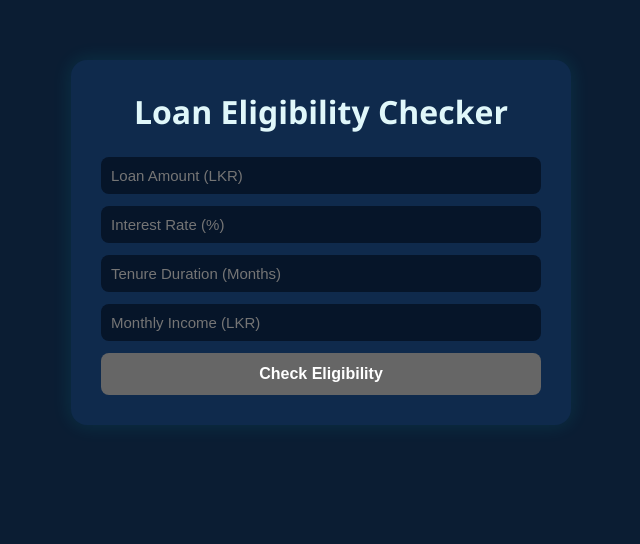
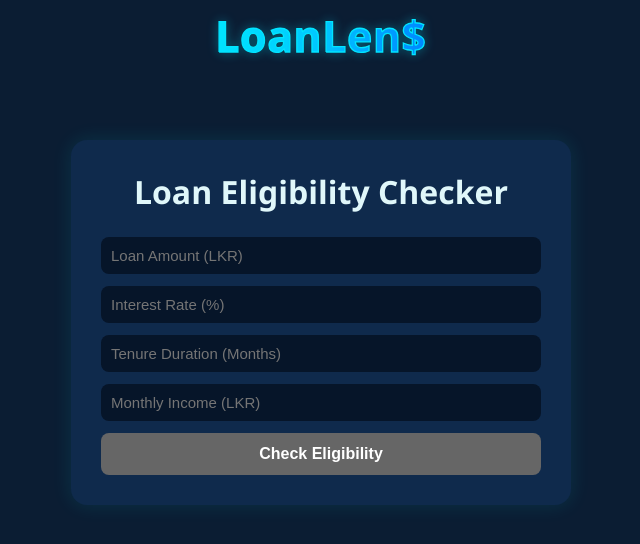
Before and after one commit to Hirushan-N/loanlens-client, an Angular app: page /loan in a window 1280 px wide. Shown: the top 544 px of the page, without its empty margins (319-959 px from the left). Built offline with nearby package versions, Linux system fonts and the light colour scheme.

Commit message:
changed the look and fel and transition of form component

```diff
--- a/src/app/loan-form/loan-form.component.css
+++ b/src/app/loan-form/loan-form.component.css
@@ -1,6 +1,59 @@
 body {
   background-color: #0b1d33;
   font-family: 'Segoe UI', sans-serif;
+}
+
+.logo-wrapper {
+  display: flex;
+  justify-content: center;
+  align-items: center;
+  margin-bottom: 10px;
+  animation: logoDrop 0.8s ease forwards;
+}
+
+@keyframes logoDrop {
+  0% {
+    opacity: 0;
+    transform: translateY(-40px) scale(1.3);
+  }
+  100% {
+    opacity: 1;
+    transform: translateY(0) scale(1);
+  }
+}
+
+.logo {
+  width: 100%;
+  max-width: 400px;
+}
+
+.loan-text {
+  font-size: 64px;
+  font-family: 'Segoe UI', sans-serif;
+  font-weight: 700;
+  fill: none;
+  stroke: #00e5ff;
+  stroke-width: 2;
+  stroke-dasharray: 1000;
+  stroke-dashoffset: 1000;
+  animation: drawText 2.5s ease-out forwards, fillGradient 1s ease 2.5s forwards;
+  letter-spacing: 1px;
+  text-shadow: 0 0 12px rgba(0, 229, 255, 0.3);
+}
+
+@keyframes drawText {
+  to {
+    stroke-dashoffset: 0;
+  }
+}
+
+@keyframes fillGradient {
+  0% {
+    fill: transparent;
+  }
+  100% {
+    fill: url(#logoGradient);
+  }
 }
 
 .form-wrapper {
@@ -11,6 +64,16 @@ body {
   padding: 30px;
   border-radius: 16px;
   box-shadow: 0 0 20px rgba(0, 255, 255, 0.1);
+  animation: formFadeIn 1s ease 0.5s forwards;
+  opacity: 0;
+  transform: translateY(20px);
+}
+
+@keyframes formFadeIn {
+  to {
+    opacity: 1;
+    transform: translateY(0);
+  }
 }
 
 h1 {
--- a/src/app/loan-form/loan-form.component.html
+++ b/src/app/loan-form/loan-form.component.html
@@ -1,3 +1,18 @@
+<div class="logo-wrapper">
+  <svg class="logo" viewBox="0 0 600 120" xmlns="http://www.w3.org/2000/svg" preserveAspectRatio="xMidYMid meet">
+    <defs>
+      <linearGradient id="logoGradient" x1="0%" y1="0%" x2="100%" y2="0%">
+        <stop offset="0%" stop-color="#00e5ff" />
+        <stop offset="50%" stop-color="#00c6ff" />
+        <stop offset="100%" stop-color="#0080ff" />
+      </linearGradient>
+    </defs>
+    <g transform="translate(300, 60)">
+      <text text-anchor="middle" alignment-baseline="middle" class="loan-text">LoanLen$</text>
+    </g>
+  </svg>
+</div>
+
 <div class="form-wrapper">
   <h1>Loan Eligibility Checker</h1>
 
--- a/src/app/splash/splash.component.css
+++ b/src/app/splash/splash.component.css
@@ -150,3 +150,15 @@
   50% { transform: translateX(5px); opacity: 1; }
   100% { transform: translateX(0); opacity: 0.5; }
 }
+
+/* smooth navigation  */
+.fade-out {
+  animation: splashExit 0.7s ease forwards;
+}
+
+@keyframes splashExit {
+  to {
+    opacity: 0;
+    transform: translateY(-60px);
+  }
+}
--- a/src/app/splash/splash.component.html
+++ b/src/app/splash/splash.component.html
@@ -8,7 +8,7 @@
           <stop offset="100%" stop-color="#0080ff" />
         </linearGradient>
       </defs>
-      <g transform="translate(300, 60)"> <!-- manually center text -->
+      <g transform="translate(300, 60)">
         <text text-anchor="middle" alignment-baseline="middle" class="loan-text">
           LoanLen$
         </text>
--- a/src/app/splash/splash.component.ts
+++ b/src/app/splash/splash.component.ts
@@ -13,6 +13,12 @@ export class SplashComponent {
   constructor(private router: Router) {}
 
   navigateToForm(): void {
-    this.router.navigate(['/loan']);
+    const splash = document.querySelector('.splash-container');
+    splash?.classList.add('fade-out');
+
+    setTimeout(() => {
+      this.router.navigate(['/loan']);
+    }, 700);
   }
+
 }
```
